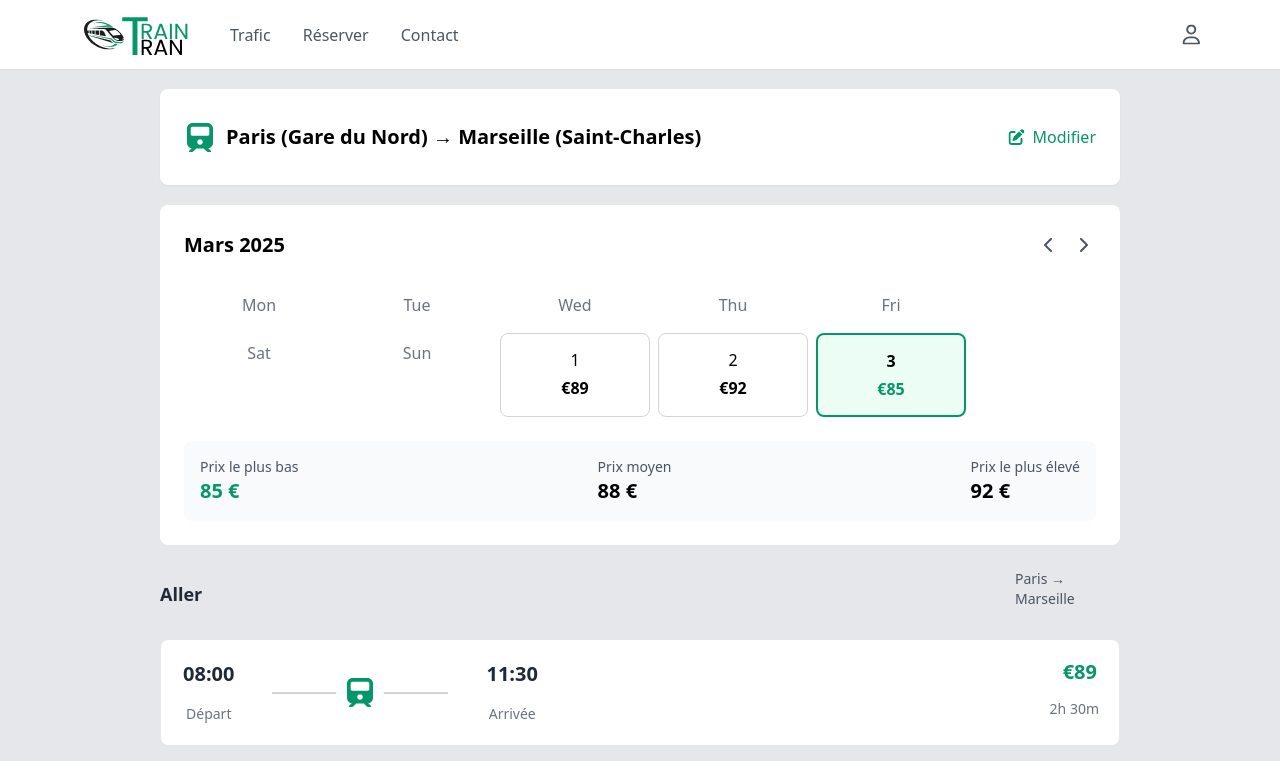
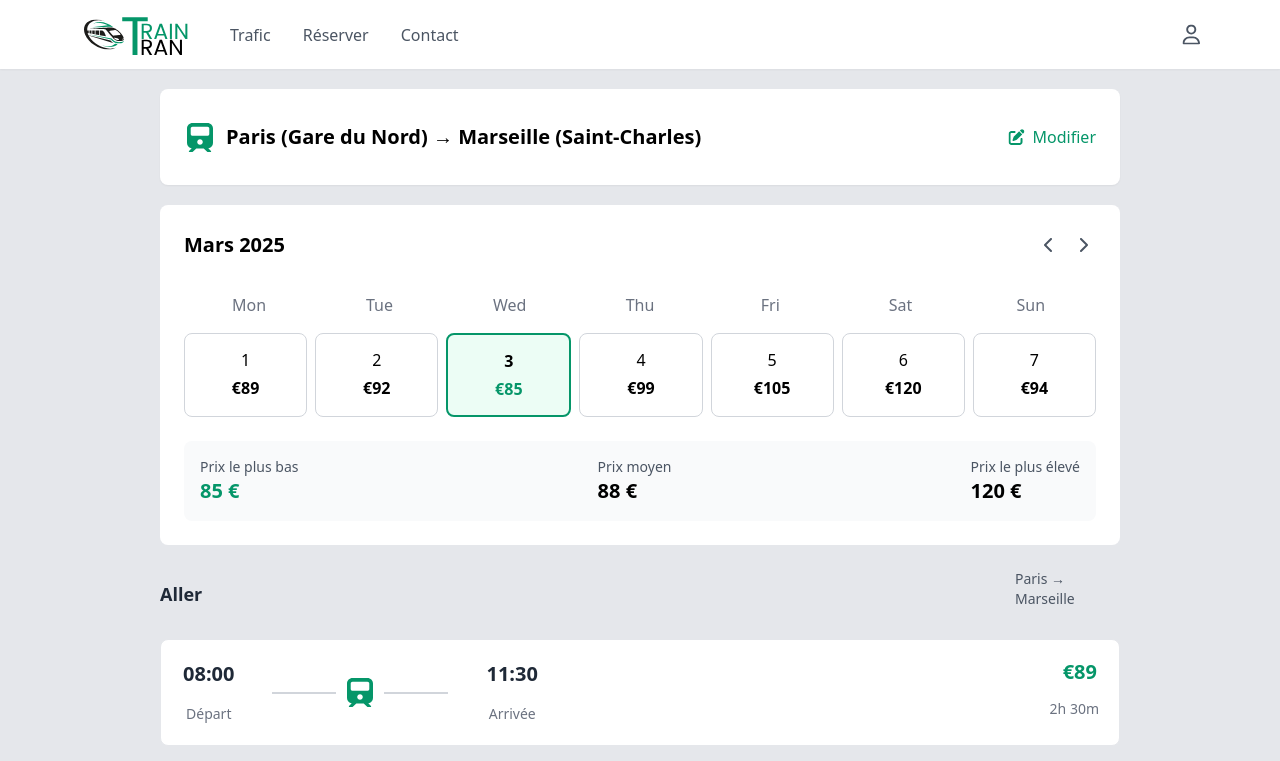
Before and after one commit to KirushieldDev/Train-tran, a React (Vite) app: page /calendrier in a window 1280 px wide. Shown: the top 761 px of the page. Built offline with nearby package versions, Linux system fonts and the light colour scheme.

Commit message:
TRA-3: Fix static calendar

```diff
--- a/src/components/Calendar/Calendar/CalendarPricing.tsx
+++ b/src/components/Calendar/Calendar/CalendarPricing.tsx
@@ -9,14 +9,24 @@ export default function CalendarPricing() {
         <section className="flex flex-col gap-6 items-start p-6 mt-5 w-full bg-white rounded-lg border-[0px_solid_#E5E7EB]">
             <CalendarHeader month="Mars 2025" />
 
-            <div className="flex flex-wrap gap-2 w-full">
-                <WeekDayLabels />
-                <DateCell day={1} price={89} />
-                <DateCell day={2} price={92} />
-                <DateCell day={3} price={85} isSelected={true} />
+            <div className="flex flex-col gap-2 w-full">
+                {/* Ligne pour WeekDayLabels */}
+                <div className="flex flex-row w-full">
+                    <WeekDayLabels />
+                </div>
+                {/* Ligne pour les DateCells */}
+                <div className="flex flex-row gap-2 w-full">
+                    <DateCell day={1} price={89} />
+                    <DateCell day={2} price={92} />
+                    <DateCell day={3} price={85} isSelected={true} />
+                    <DateCell day={4} price={99} />
+                    <DateCell day={5} price={105} />
+                    <DateCell day={6} price={120} />
+                    <DateCell day={7} price={94} />
+                </div>
             </div>
 
-            <PricingSummary lowestPrice={85} averagePrice={88} highestPrice={92} />
+            <PricingSummary lowestPrice={85} averagePrice={88} highestPrice={120} />
         </section>
     );
 }
--- a/src/components/Calendar/Calendar/DateCell.tsx
+++ b/src/components/Calendar/Calendar/DateCell.tsx
@@ -5,7 +5,7 @@ interface DateCellProps {
 }
 
 export function DateCell({ day, price, isSelected = false }: DateCellProps) {
-    const baseClasses = "flex flex-col gap-1 p-3.5 rounded-lg w-[150px] border";
+    const baseClasses = "flex flex-col gap-1 p-3.5 rounded-lg border flex-1"; // flex-1 pour adapter la largeur
     const selectedClasses = isSelected
         ? "bg-emerald-50 border-2 border-emerald-600"
         : "border border-gray-300";
--- a/src/components/Calendar/Calendar/WeekDayLabels.tsx
+++ b/src/components/Calendar/Calendar/WeekDayLabels.tsx
@@ -1,17 +1,16 @@
-
 const WEEKDAYS = ["Mon", "Tue", "Wed", "Thu", "Fri", "Sat", "Sun"];
 
 export function WeekDayLabels() {
     return (
-        <>
+        <div className="flex w-full">
             {WEEKDAYS.map((day) => (
                 <div
                     key={day}
-                    className="px-0 py-2 text-base text-center text-gray-500 w-[150px]"
+                    className="flex-1 py-2 text-base text-center text-gray-500"
                 >
                     {day}
                 </div>
             ))}
-        </>
+        </div>
     );
 }
--- a/src/components/Calendar/Destination/TrainJourneyDisplay.tsx
+++ b/src/components/Calendar/Destination/TrainJourneyDisplay.tsx
@@ -6,8 +6,8 @@ import Edit from "../../../assets/Calendar/Edit.tsx";
 
 export const TrainJourneyDisplay: React.FC = () => {
     return (
-        <article className="flex flex-col gap-2.5 items-start p-6 bg-white rounded-lg shadow-sm mt-5 ">
-            <div className="flex justify-between items-center w-full max-w-[1200px] ">
+        <article className="flex flex-col gap-2.5 items-start p-6 bg-white rounded-lg shadow-sm mt-5">
+            <div className="flex justify-between items-center w-full">
                 <div className="flex gap-2.5 items-center">
                     <figure className="flex justify-center items-center w-8 h-[29px]">
                         <TrainGreen />
```
